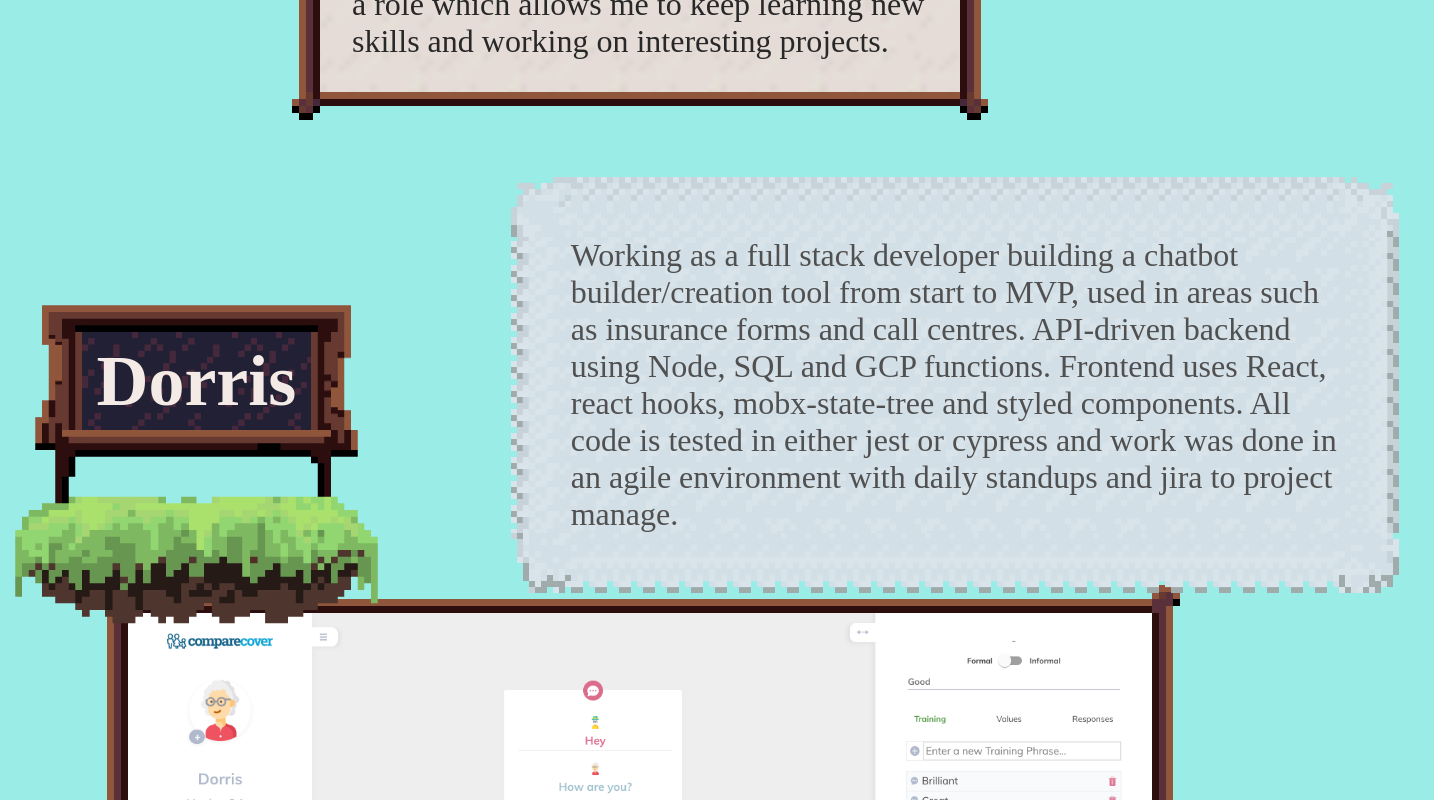
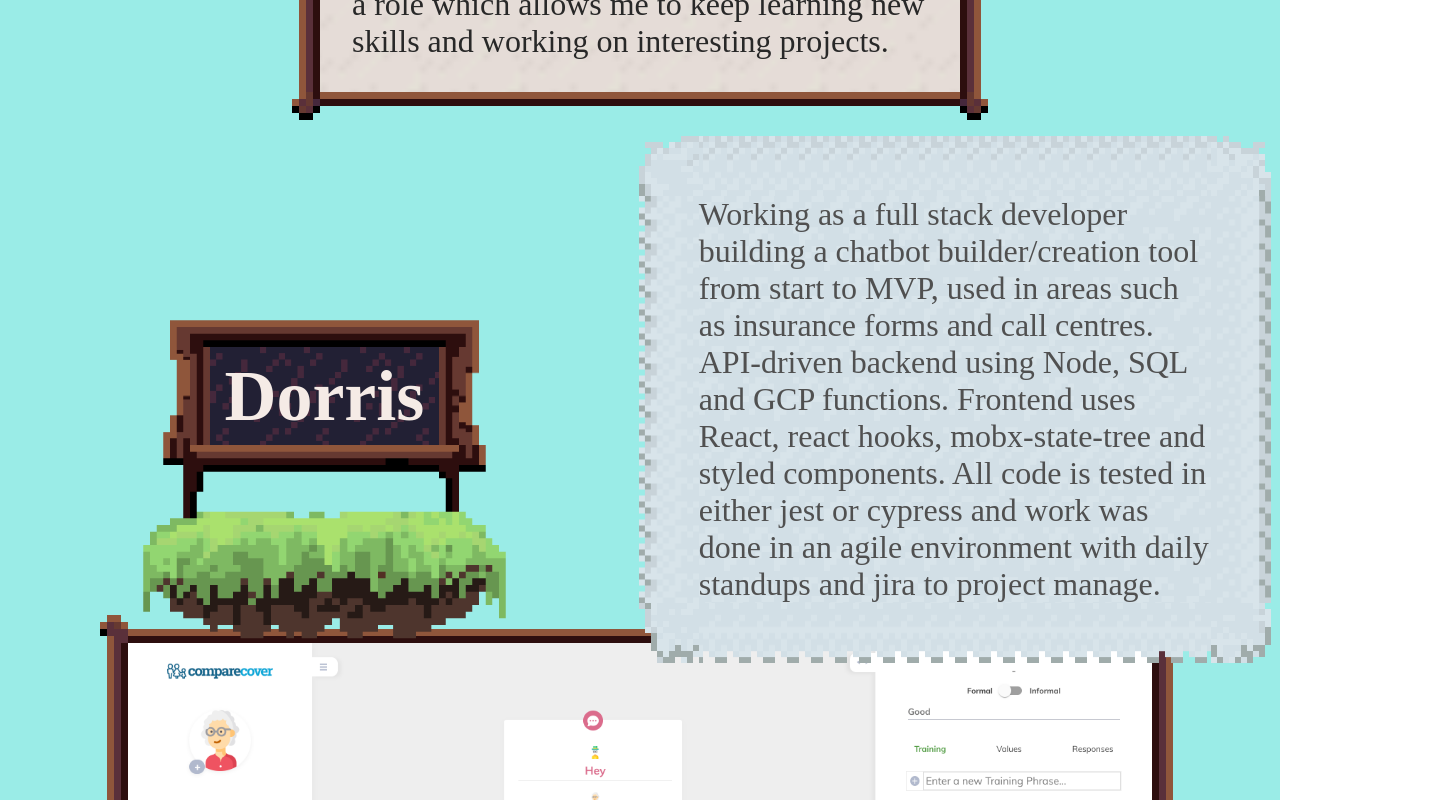
Before and after one commit to TALLuff/PixelPortfolio, a React (Create React App) app: page / in a window 1280 px wide. Shown: the part 1320-2120 px from the top of the page, 1434 px wide, since content can reach past the window. Built offline with nearby package versions, Linux system fonts and the light colour scheme; a web font is replaced by a local one.

Commit message:
Center align bug fixing and resizing

```diff
--- a/src/Components/TechStack.js
+++ b/src/Components/TechStack.js
@@ -52,7 +52,7 @@ const TechStack = () => {
           if (index % 2 === 0 || smallWindow) {
             let alternate = index + (1 % 2);
             return (
-              <Parallax y={[-20, 20]} key={techKey} disabled={smallWindow}>
+              <Parallax y={[-20, 20]} key={techKey}>
                 <BobAnima duration={`${alternate * 2}s`}>
                   <Propeller src={require("../Images/SlowPropeller.gif")} />
                   <StackContainer>
--- a/src/Elements/Projects.js
+++ b/src/Elements/Projects.js
@@ -9,6 +9,7 @@ export const ProjectsContainer = styled.div`
   display: flex;
   flex-direction: column;
   align-items: center;
+  overflow-x: hidden;
 `;
 
 export const ProjectLayoutLeft = styled.div`
@@ -69,12 +70,13 @@ export const ProjectDescription = styled.div`
   top: 3em;
   border: 60px solid white;
   border-image: url(${BorderImageRock}) 100 repeat;
-  width: 80em;
-  max-width: 60vw;
+  width: 60em;
+  max-width: 40vw;
   z-index: -1;
   @media (max-width: 1200px) {
     border: 30px solid white;
     border-image: url(${BorderImageRock}) 100 round;
+    max-width: 60vw;
   }
 `;
 
--- a/src/Elements/TechStack.js
+++ b/src/Elements/TechStack.js
@@ -6,19 +6,22 @@ import LightBG from "../Images/LightBGSmall.png";
 
 export const TechContainer = styled.div`
   display: flex;
-  justify-content: center;
   align-items: center;
+  flex-direction: column;
   z-index: 100;
   width: 30em;
-  margin: 10em auto 10em auto;
+  margin: 10em auto;
+  padding: 0;
 `;
 
 export const LeftTechContainer = styled(TechContainer)`
   flex-direction: column;
+  margin: 0 auto;
 `;
 
 export const RightTechContainer = styled(TechContainer)`
   flex-direction: column;
+  margin: 0 auto;
 `;
 
 export const StackContainer = styled.div`
--- a/src/index.css
+++ b/src/index.css
@@ -1,10 +1,6 @@
 @font-face {
   font-family: "freePixel";
   src: url("./Fonts/OpenMine.ttf");
-}
-
-.App {
-  overflow-x: unset;
 }
 
 body {
@@ -13,6 +9,7 @@ body {
   overflow-x: hidden;
   background-image: url("./Images/Sky.png");
 }
+
 @media only screen and (max-width: 1200px) {
   body {
     font-size: 0.7em;
@@ -27,19 +24,19 @@ body {
 
 .mountainWrapper1 {
   position: absolute;
-  top: 650em;
+  top: 600em;
 }
 .mountainWrapper2 {
   position: absolute;
-  top: 650em;
+  top: 600em;
 }
 .mountainWrapper3 {
   position: absolute;
-  top: 650em;
+  top: 600em;
 }
 .mountainWrapper4 {
   position: absolute;
-  top: 650em;
+  top: 600em;
 }
 
 .mountainsImages {
```
